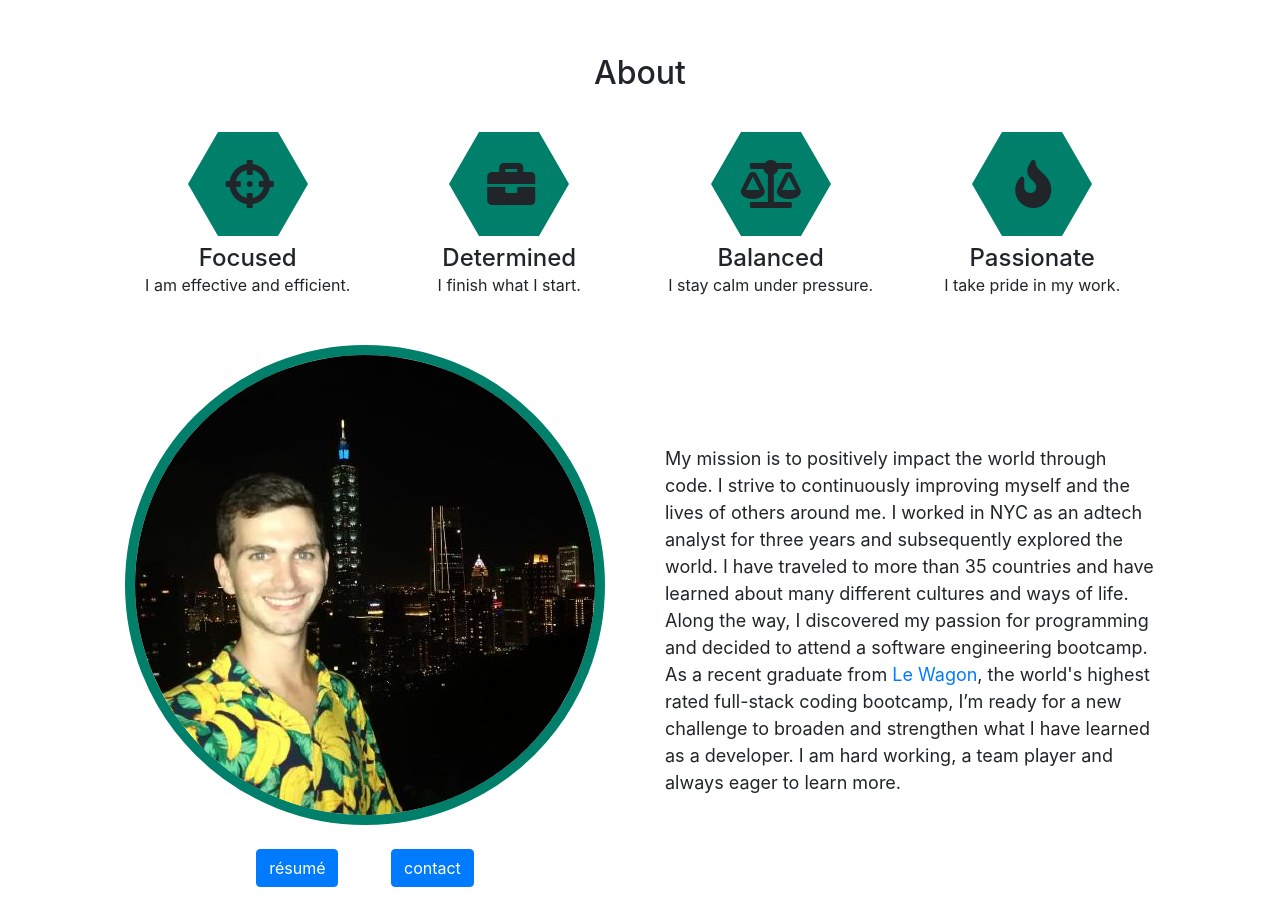
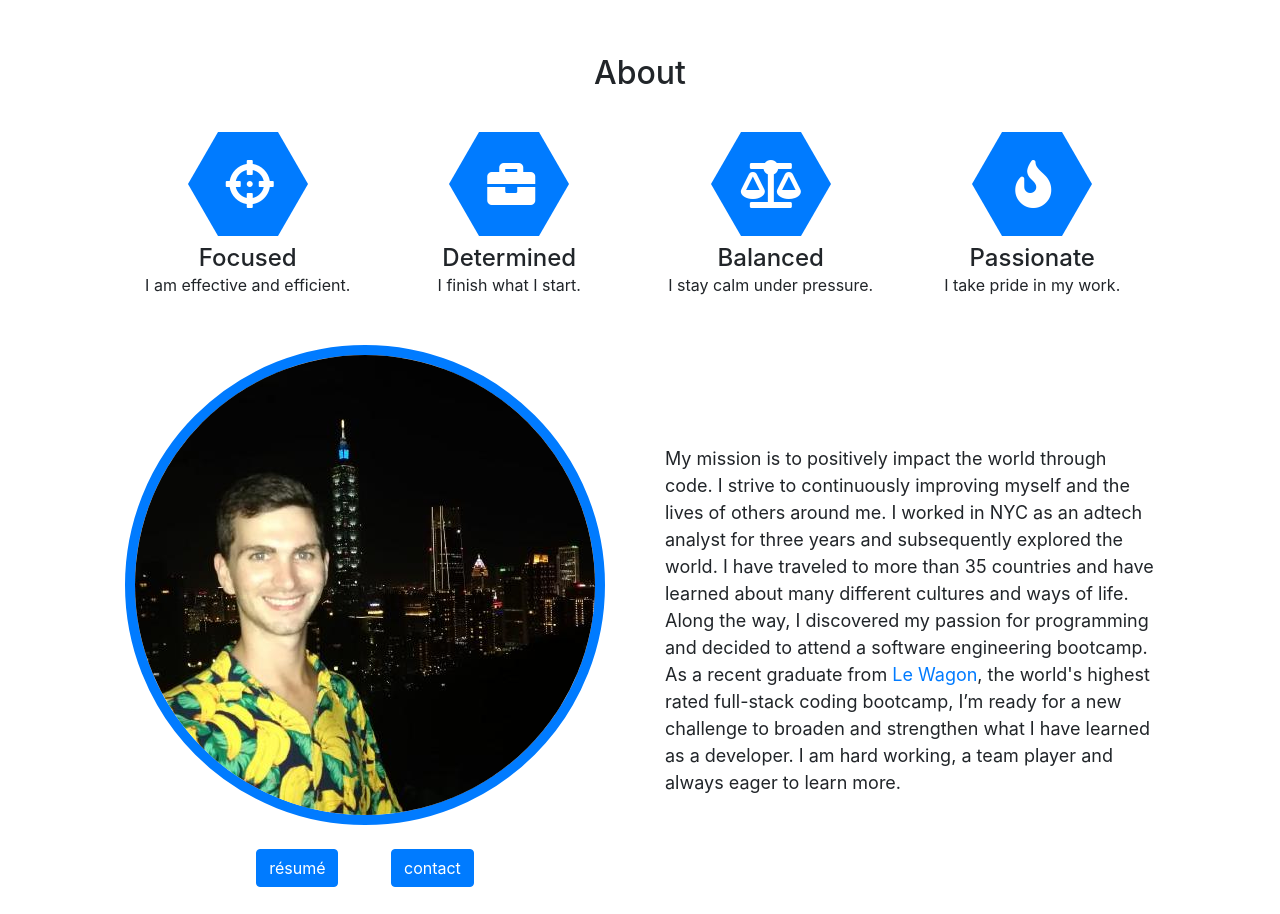
Before and after one commit to chase-the-coder/new-chase-portfolio-page, a plain HTML site: page index.html in a window 1280 px wide. Shown: the part 820-1734 px from the top of the page. Drawn offline with nearby package versions, Linux system fonts and the light colour scheme.

Commit message:
changing colors

```diff
--- a/stylesheets/components/about.css
+++ b/stylesheets/components/about.css
@@ -12,7 +12,7 @@
 }
 .about-pic {
 	border-radius: 50%;
-	border: 10px solid #00806a;
+	border: 10px solid #007bff;
 	height: 320px;
 }
 #about {
@@ -38,18 +38,18 @@
 .fa-fire {
 	margin-left: 13px;
 }
-/* .fa-3x {
-	color: black;
-} */
+.fa-3x {
+	color: white;
+}
 .box-8 {
 	float: left;
-	border-right: 30px solid #00806a;
+	border-right: 30px solid #007bff;
 	border-top: 52px solid transparent;
 	border-bottom: 52px solid transparent;
 }
 .box-10 {
 	float: left;
-	border-left: 30px solid #00806a;
+	border-left: 30px solid #007bff;
 	border-top: 52px solid transparent;
 	border-bottom: 52px solid transparent;
 }
@@ -59,7 +59,7 @@
 	float: left;
 	width: 60px;
 	height: 104px;
-	background-color: #00806a;
+	background-color: #007bff;
 }
 
 /* --- Responsiveness --- */
@@ -119,7 +119,7 @@
 	}
 	.about-pic {
 		border-radius: 50%;
-		border: 10px solid #00806a;
+		border: 10px solid #007bff;
 		height: 480px;
 		width: 480px;
 	}
@@ -135,7 +135,7 @@
 	}
 	.about-pic {
 		border-radius: 50%;
-		border: 10px solid #00806a;
+		border: 10px solid #007bff;
 		height: 480px;
 		width: 480px;
 	}
--- a/stylesheets/components/colors.css
+++ b/stylesheets/components/colors.css
@@ -1,4 +1,4 @@
-.light-blue {
+.primary-blue {
 	color: #007bff;
 }
 
```
